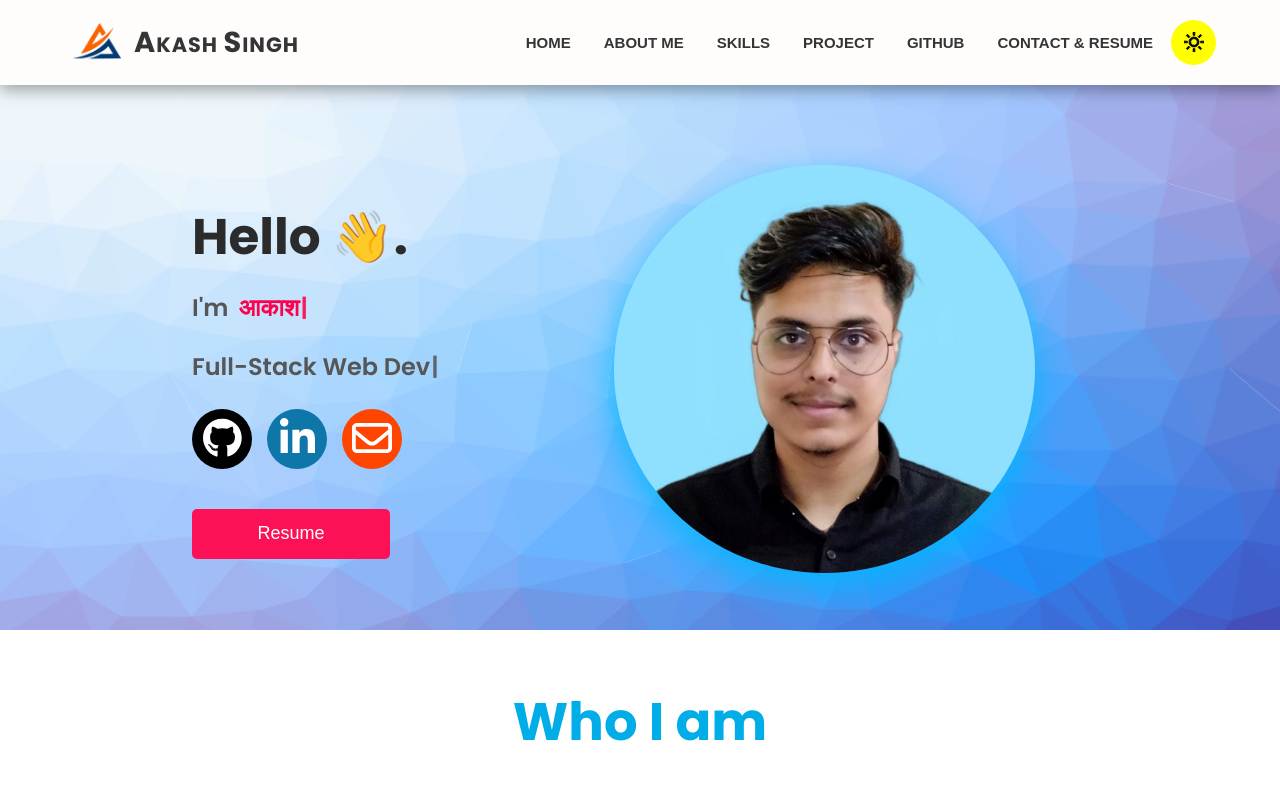
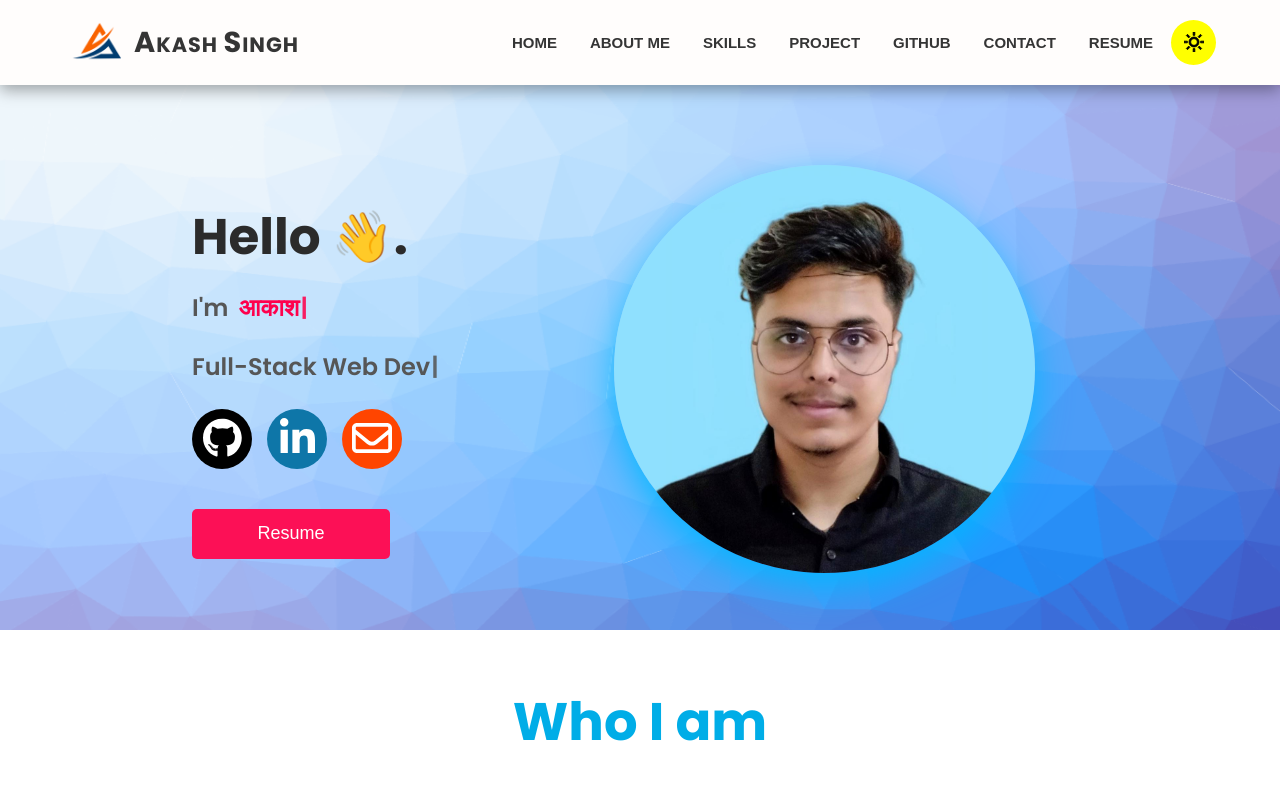
Before and after one commit to itsAkash12/itsAkash12.github.io, a React (Create React App) app: page / in a window 1280 px wide. Shown: the top 800 px of the page. Built offline with nearby package versions, Linux system fonts and the light colour scheme.

Commit message:
added: some changes in portfolio navbar and github

```diff
--- a/src/Components/github/Github_stats.jsx
+++ b/src/Components/github/Github_stats.jsx
@@ -27,7 +27,7 @@ export default function Github_stats() {
       </div>
       <div>
         <p className="title">My Github Calender</p>
-        <div className="calender">
+        <div className="calender" style={{display:"flex",justifyContent:"center"}}>
           <GitHubCalendar
             username="itsAkash12"
             year="last"
--- a/src/Components/header/WebNavbar.jsx
+++ b/src/Components/header/WebNavbar.jsx
@@ -7,9 +7,13 @@ import { CgSun } from "react-icons/cg/";
 import { HiMoon } from "react-icons/hi";
 import logo from "../images/logo.png";
 import "./Header.css";
+import download from "../download/Akash_Singh_Resume.pdf";
 import MobileNavbar from "./MobileNavbar";
 
 function WebNavbar({func,sidebar}) {
+  function handleClick(){
+    window.open("https://drive.google.com/file/d/1pscbGT7ZB11A9NBTOK6TIHmiEeM0GRXL/view?usp=sharing",'_blank');
+}
   return (
     <div className="container">
       <div className="name">
@@ -84,8 +88,14 @@ function WebNavbar({func,sidebar}) {
             offset={50}
             duration={500}
           >
-            <button>CONTACT & RESUME</button>
+            <button>CONTACT</button>
           </Link>
+          <a
+            className="button"
+            href={download} download="Akash-Singh-Resume"
+          >
+              <button onClick={handleClick}>RESUME</button>
+          </a>
         </div>
         <div className="icon">
           <CgSun strokeWidth={1} size={20} color="black" />
```
